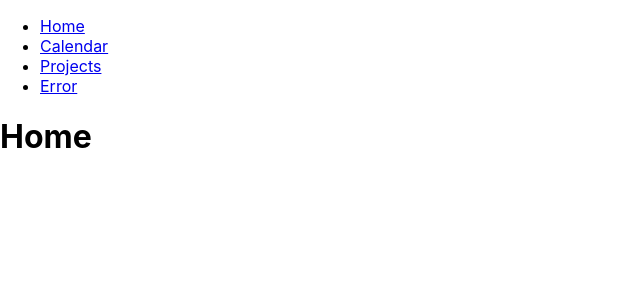
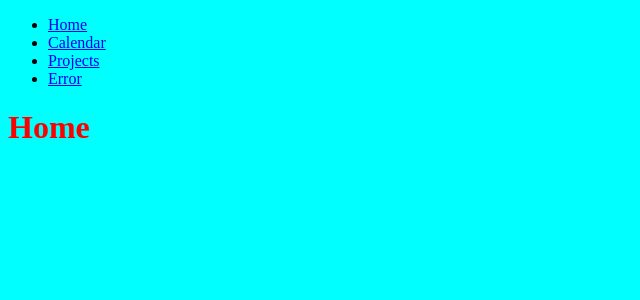
Before and after one commit to d-ginty4/notes-app, a React (Create React App) app: page / in a window 1280 px wide. Shown: the top 300 px of the page, without its empty margins (0-640 px from the left). Built offline with nearby package versions, Linux system fonts and the light colour scheme; the HTML template or start-up script is replaced by a standard one.

Commit message:
Added sass to project

```diff
--- a/package.json
+++ b/package.json
@@ -13,6 +13,7 @@
     "react": "^18.2.0",
     "react-dom": "^18.2.0",
     "react-scripts": "5.0.1",
+    "sass": "^1.56.2",
     "typescript": "^4.9.3",
     "web-vitals": "^2.1.4"
   },
--- a/src/index.css
+++ /dev/null
@@ -1,52 +0,0 @@
-body {
-  margin: 0;
-  font-family: -apple-system, BlinkMacSystemFont, 'Segoe UI', 'Roboto', 'Oxygen',
-    'Ubuntu', 'Cantarell', 'Fira Sans', 'Droid Sans', 'Helvetica Neue',
-    sans-serif;
-  -webkit-font-smoothing: antialiased;
-  -moz-osx-font-smoothing: grayscale;
-}
-
-code {
-  font-family: source-code-pro, Menlo, Monaco, Consolas, 'Courier New',
-    monospace;
-}
-
-.App {
-  text-align: center;
-}
-
-.App-logo {
-  height: 40vmin;
-  pointer-events: none;
-}
-
-@media (prefers-reduced-motion: no-preference) {
-  .App-logo {
-    animation: App-logo-spin infinite 20s linear;
-  }
-}
-
-.App-header {
-  background-color: #282c34;
-  min-height: 100vh;
-  display: flex;
-  flex-direction: column;
-  align-items: center;
-  justify-content: center;
-  font-size: calc(10px + 2vmin);
-  color: white;
-}
-
-.App-link {
-  color: #61dafb;
-}
-
-@keyframes App-logo-spin {
-  from {
-    transform: rotate(0deg);
-  }
-  to {
-    transform: rotate(360deg);
-  }
-}
--- a/src/index.tsx
+++ b/src/index.tsx
@@ -1,6 +1,5 @@
 import React from 'react';
 import ReactDOM from 'react-dom/client';
-import './index.css';
 import App from './views/App';
 
 const root = ReactDOM.createRoot(
--- /dev/null
+++ b/src/sass/style.scss
@@ -0,0 +1,9 @@
+$myColor: red;
+
+body{
+    background-color: aqua;
+}
+
+h1 {
+    color: $myColor;
+}
--- a/src/views/App.tsx
+++ b/src/views/App.tsx
@@ -1,4 +1,5 @@
 import {BrowserRouter, Routes, Route} from "react-router-dom"
+import '../sass/style.scss'
 import Home from "./Home";
 import Layout from "./Nav";
 import Projects from "./Projects";
```
Also changed, not shown: 1 other file (tests, documents, lock files or other folders).
